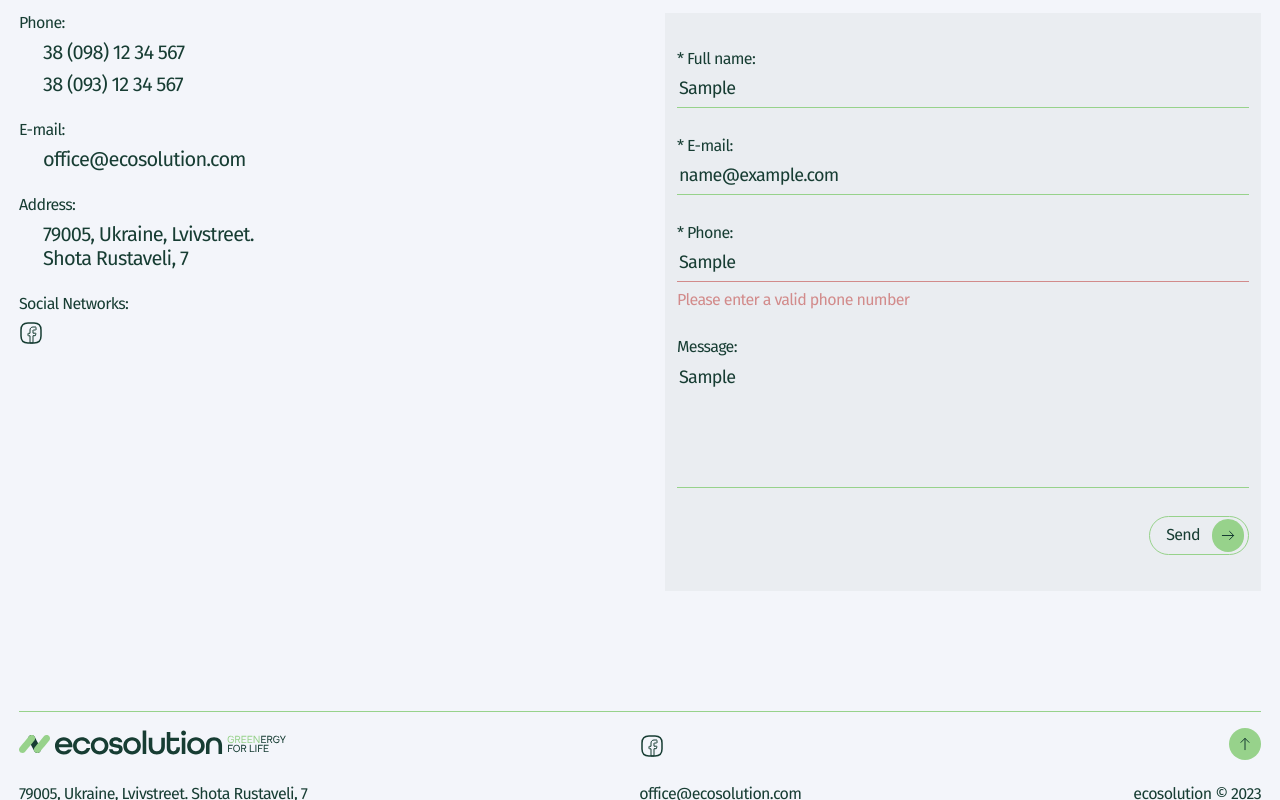
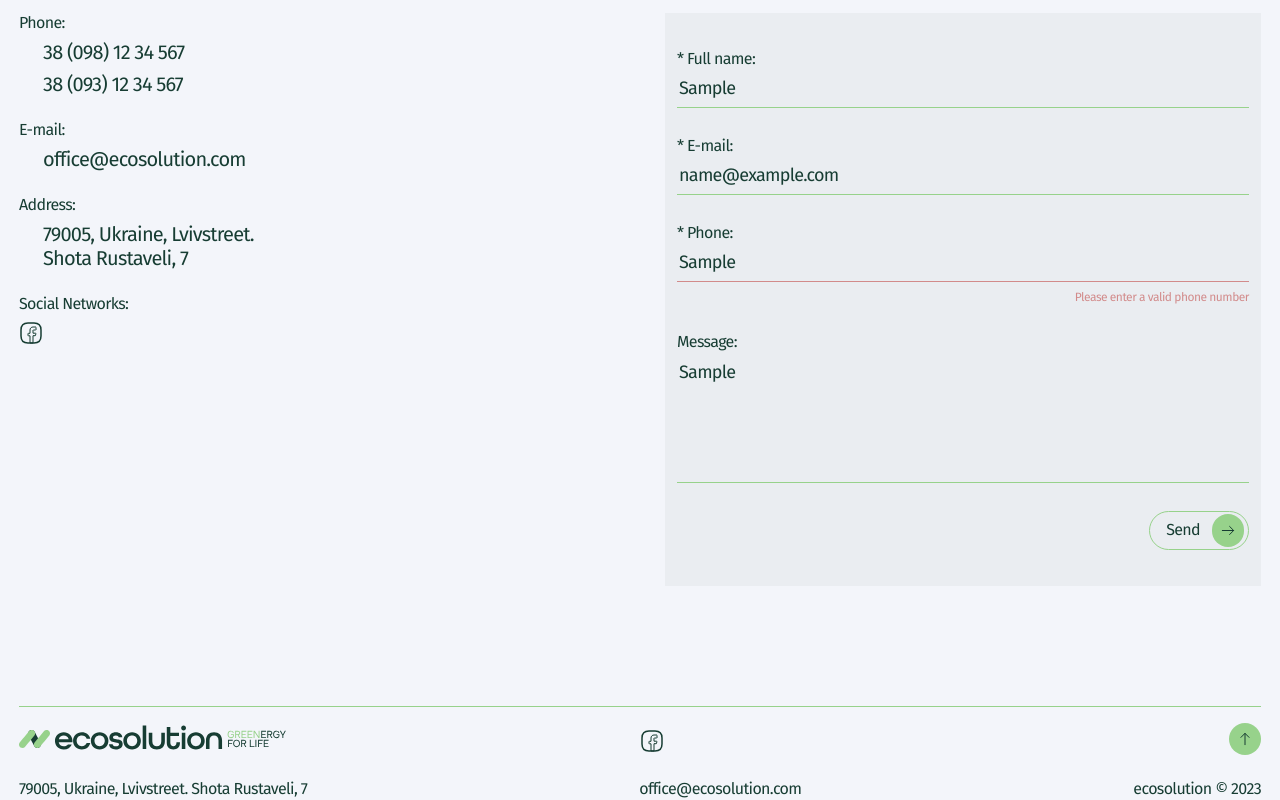
Before and after one commit to darynakarmazin/ecosolution, a React (Create React App) app: page / in a window 1280 px wide. Both pictures are taken after typing "Sample", "name@example.com", "Sample", "Sample" into the empty fields and a click on the button "Send". Shown: the part 4814-5614 px from the top of the page. Built offline with nearby package versions, Linux system fonts and the light colour scheme; some icons are missing.

Commit message:
Updated Added validation to form in ContactUs.jsx

```diff
--- a/src/components/ContactUs/ContactUs.jsx
+++ b/src/components/ContactUs/ContactUs.jsx
@@ -16,6 +16,7 @@ import {
   ContactRowSocial,
   ContactUsSection,
   ContactUsTitle,
+  ErrorSpan,
   Form,
   Input,
   Label,
@@ -178,9 +179,7 @@ function ContactUs() {
               onChange={handleChange}
               hasError={!!errors.name}
             />
-            {errors.name && (
-              <span style={{ color: '#D28B8B' }}>{errors.name}</span>
-            )}
+            {errors.name && <ErrorSpan>{errors.name}</ErrorSpan>}
           </Label>
           <Label>
             * E-mail:
@@ -192,9 +191,7 @@ function ContactUs() {
               onChange={handleChange}
               hasError={!!errors.email}
             />
-            {errors.email && (
-              <span style={{ color: '#D28B8B' }}>{errors.email}</span>
-            )}
+            {errors.email && <ErrorSpan>{errors.email}</ErrorSpan>}
           </Label>
           <Label>
             * Phone:
@@ -206,9 +203,7 @@ function ContactUs() {
               onChange={handleChange}
               hasError={!!errors.phone}
             />
-            {errors.phone && (
-              <span style={{ color: '#D28B8B' }}>{errors.phone}</span>
-            )}
+            {errors.phone && <ErrorSpan>{errors.phone}</ErrorSpan>}
           </Label>
           <Label>
             Message:
@@ -220,9 +215,7 @@ function ContactUs() {
               onChange={handleChange}
               hasError={!!errors.message}
             />
-            {errors.message && (
-              <span style={{ color: '#D28B8B' }}>{errors.message}</span>
-            )}
+            {errors.message && <ErrorSpan>{errors.message}</ErrorSpan>}
           </Label>
           <ButtonWrapper>
             <Button type="submit">
--- a/src/components/ContactUs/ContactUs.styled.jsx
+++ b/src/components/ContactUs/ContactUs.styled.jsx
@@ -214,3 +214,11 @@ export const Button = styled.button`
     }
   }
 `;
+
+export const ErrorSpan = styled.span`
+  color: #d28b8b;
+  text-align: end;
+  font-family: var(--main-font);
+  font-size: 12px;
+  letter-spacing: -0.48px;
+`;
```
